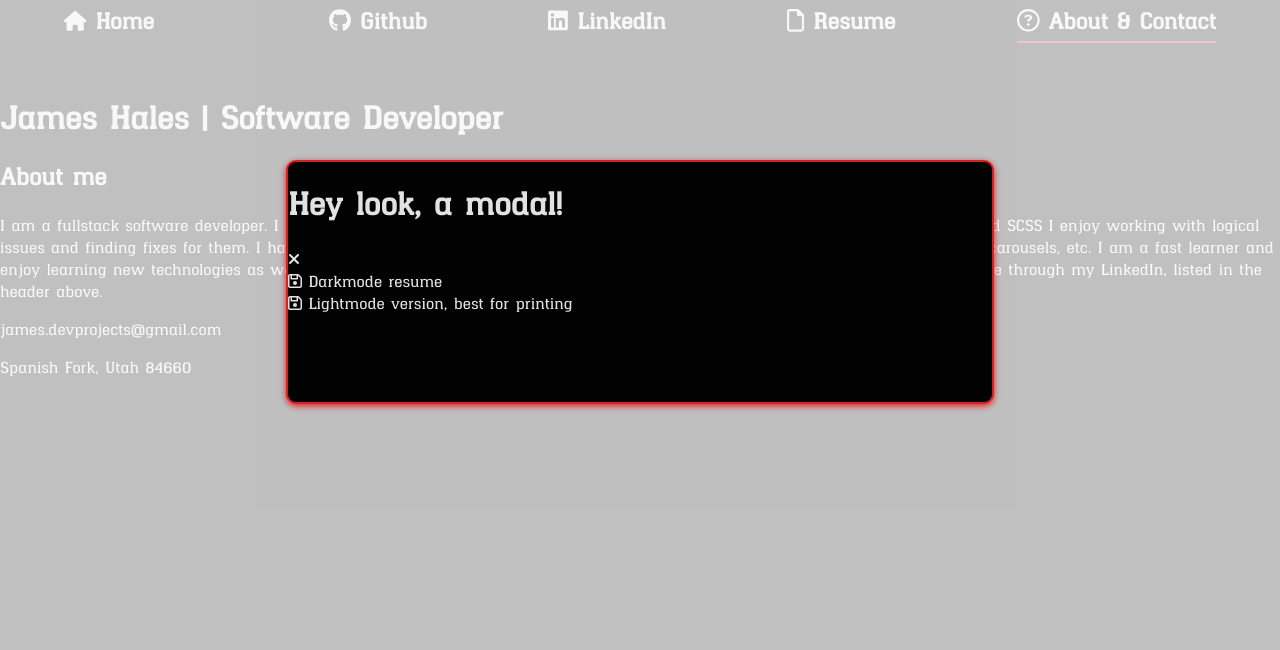
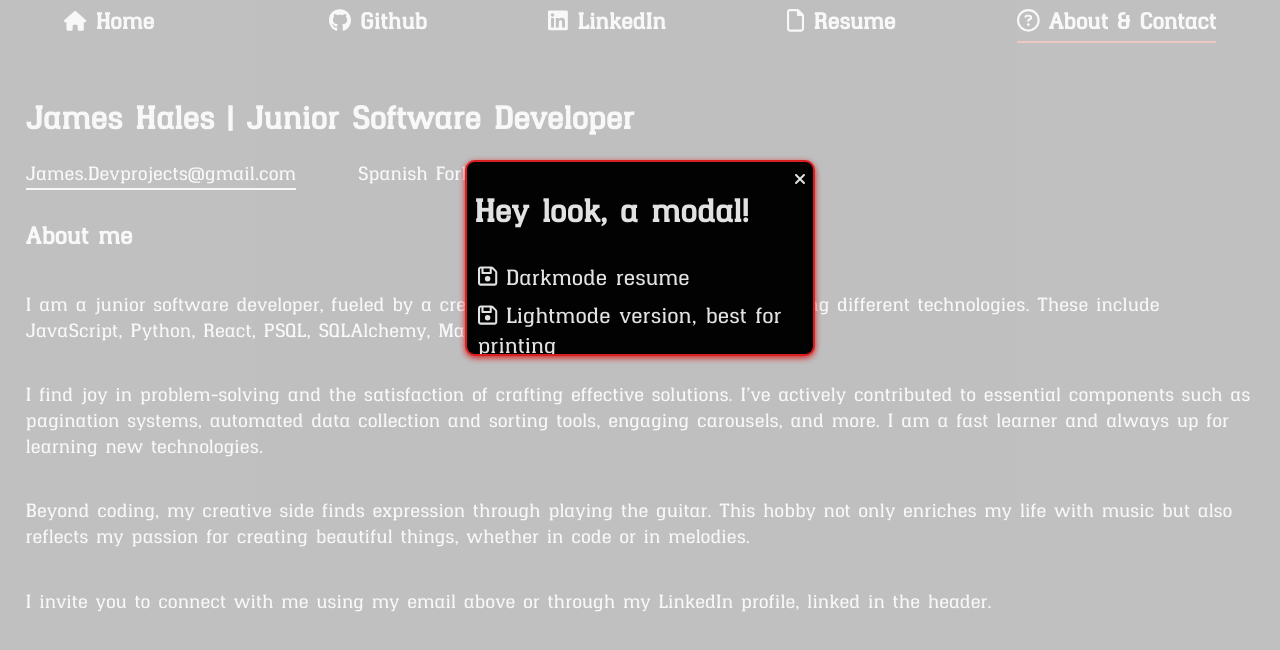
Before and after one commit to Jamesh431/Jamesh431.github.io, a React (Create React App) app: page /about in a window 1280 px wide. Both pictures are taken after a click on the element "Resume". Shown: the top 650 px of the page. Built offline with nearby package versions, Linux system fonts and the light colour scheme.

Commit message:
styled out about page and resume modal

```diff
--- a/src/components/modals/ResumesModal.jsx
+++ b/src/components/modals/ResumesModal.jsx
@@ -7,8 +7,18 @@ export default function ResumesModal(props) {
   const { setIsOpen } = props;
 
   return (
-    <div className="resume-selection-modal">
-      <div className="modal-header-container">
+    <div
+      className="resume-selection-modal"
+      style={{ display: "flex", flexDirection: "column" }}
+    >
+      <div
+        className="modal-header-container"
+        style={{
+          display: "flex",
+          justifyContent: "space-between",
+          padding: "2%",
+        }}
+      >
         <div className="modal-title-wrapper">
           <h1>Hey look, a modal!</h1>
         </div>
@@ -18,10 +28,10 @@ export default function ResumesModal(props) {
             style={{ color: "#e2e2e2" }}
           />
         </div>
+      </div>
 
-        <div className="modal-body-container">
-          <DownloadPopup list_of_data={resumeArray} />
-        </div>
+      <div className="modal-body-container" style={{ padding: "0 3%" }}>
+        <DownloadPopup list_of_data={resumeArray} />
       </div>
     </div>
   );
--- a/src/components/navigation/Navbar.jsx
+++ b/src/components/navigation/Navbar.jsx
@@ -71,7 +71,7 @@ export default function Navbar(props) {
       <EasyModal
         isOpen={showDownloadOptions}
         onRequestClose={() => setShowDownloadOptions(!showDownloadOptions)}
-        content={{ width: "55%", height: "30%" }}
+        content={{ width: "27%", height: "24%" }}
       >
         <ResumesModal setIsOpen={setShowDownloadOptions} />
       </EasyModal>
--- a/src/components/pages/About.jsx
+++ b/src/components/pages/About.jsx
@@ -1,45 +1,49 @@
-/*
-contact
-- web form?
-  - email
-  - name
-  - subject
-  - content
-  - submit button
-
-- contact information
-*/
-
 export default function About() {
   return (
     <div className="about-page">
       <div className="about-container">
         <div className="name-and-title-wrapper">
-          <h1>James Hales | Software Developer</h1>
+          <h1>James Hales | Junior Software Developer</h1>
+        </div>
+
+        <div className="contact-info-container">
+          <div className="email-wrapper">
+            <a href="mailto:address">James.Devprojects@gmail.com</a>
+          </div>
+
+          <div className="location-wrapper">
+            <p>Spanish Fork, Utah 84660</p>
+          </div>
         </div>
 
         <div className="about-me">
           <h2>About me</h2>
           <p>
-            I am a fullstack software developer. I have experience in
+            I am a junior software developer, fueled by a creative spirit and a
+            skill set encompassing different technologies. These include
             JavaScript, Python, React, PSQL, SQLAlchemy, Marshmallow, HTML, CSS,
-            and SCSS I enjoy working with logical issues and finding fixes for
-            them. I have experience building out components for pagination,
-            automated data collection and sorting, carousels, etc. I am a fast
-            learner and enjoy learning new technologies as well. If you're
-            interested, reach out to me using my contact information below, or
-            reach out to me through my LinkedIn, listed in the header above.
+            and SCSS.
           </p>
-        </div>
-      </div>
 
-      <div className="contact-info-container">
-        <div className="email-wrapper">
-          <p>james.devprojects@gmail.com</p>
-        </div>
+          <p>
+            I find joy in problem-solving and the satisfaction of crafting
+            effective solutions. I've actively contributed to essential
+            components such as pagination systems, automated data collection and
+            sorting tools, engaging carousels, and more. I am a fast learner and
+            always up for learning new technologies.
+          </p>
 
-        <div className="location-wrapper">
-          <p>Spanish Fork, Utah 84660</p>
+          <p>
+            Beyond coding, my creative side finds expression through playing the
+            guitar. This hobby not only enriches my life with music but also
+            reflects my passion for creating beautiful things, whether in code
+            or in melodies.
+          </p>
+
+          <p>
+            I invite you to connect with me using my email above or through my
+            LinkedIn profile, linked in the header.
+          </p>
         </div>
       </div>
     </div>
--- a/src/components/util/DownloadPopup.jsx
+++ b/src/components/util/DownloadPopup.jsx
@@ -3,10 +3,14 @@ import { FontAwesomeIcon } from "@fortawesome/react-fontawesome";
 const DownloadPopup = ({ list_of_data }) => {
   return (
     <div className="download-popup-container">
-      <div className="download-options">
-        {list_of_data.map((data) => {
+      <div className="download-options" style={{ fontSize: "22px" }}>
+        {list_of_data.map((data, idx) => {
           return (
-            <div className="resume-option-wrapper">
+            <div
+              className="resume-option-wrapper"
+              key={idx}
+              style={{ marginBottom: "2.7%" }}
+            >
               <a
                 href={data.filePath}
                 download={data.fileName}
--- a/src/styles/app.scss
+++ b/src/styles/app.scss
@@ -1,8 +1,6 @@
 @import "./common/mixins.scss";
 @import "./common/variables.scss";
 @import "./common/common.scss";
-
-@import "./modals/resume-modal.scss";
 
 @import "./navigation/navbar.scss";
 
--- a/src/styles/pages/about.scss
+++ b/src/styles/pages/about.scss
@@ -1,52 +1,35 @@
-.github-page {
-  display: flex;
-  flex-direction: column;
-  align-items: center;
-  padding-top: 5%;
+.about-page {
+  padding: 0 2%;
 
-  .eyes {
-    font-size: 37px;
-    h1 {
-      margin: 0;
-    }
-  }
+  .about-container {
+    .contact-info-container {
+      display: flex;
+      font-size: larger;
 
-  .notice-title {
-    font-size: 27px;
+      .email-wrapper {
+        margin-right: 5%;
 
-    h1 {
-      margin-bottom: 17%;
-    }
-  }
-
-  .githubs-container {
-    display: grid;
-    width: 57%;
-    grid-template-columns: repeat(2, 50%);
-
-    .github-wrapper {
-      display: flex;
-      flex-direction: column;
-      align-items: center;
-
-      a {
-        display: flex;
-        flex-direction: column;
-        align-items: center;
-        border-bottom: 2px solid;
-        @include hover-button-effect;
-
-        .github-button {
-          svg {
-            height: 177px;
-          }
+        a {
+          padding-bottom: 1.2%;
+          border-bottom: 2px solid;
+          @include hover-button-effect;
         }
       }
 
-      .github-about {
+      .location-wrapper {
         p {
-          opacity: 1;
+          margin: 0;
         }
+      }
+    }
+
+    .about-me {
+      display: flex;
+      flex-direction: column;
+      margin-top: 1%;
+
+      p {
+        font-size: larger;
       }
     }
   }
--- a/src/styles/pages/github.scss
+++ b/src/styles/pages/github.scss
@@ -0,0 +1,53 @@
+.github-page {
+  display: flex;
+  flex-direction: column;
+  align-items: center;
+  padding-top: 5%;
+
+  .eyes {
+    font-size: 37px;
+    h1 {
+      margin: 0;
+    }
+  }
+
+  .notice-title {
+    font-size: 27px;
+
+    h1 {
+      margin-bottom: 17%;
+    }
+  }
+
+  .githubs-container {
+    display: grid;
+    width: 57%;
+    grid-template-columns: repeat(2, 50%);
+
+    .github-wrapper {
+      display: flex;
+      flex-direction: column;
+      align-items: center;
+
+      a {
+        display: flex;
+        flex-direction: column;
+        align-items: center;
+        border-bottom: 2px solid;
+        @include hover-button-effect;
+
+        .github-button {
+          svg {
+            height: 177px;
+          }
+        }
+      }
+
+      .github-about {
+        p {
+          opacity: 1;
+        }
+      }
+    }
+  }
+}
```
Also changed, not shown: src/styles/modals/resume-modal.scss (deleted).
